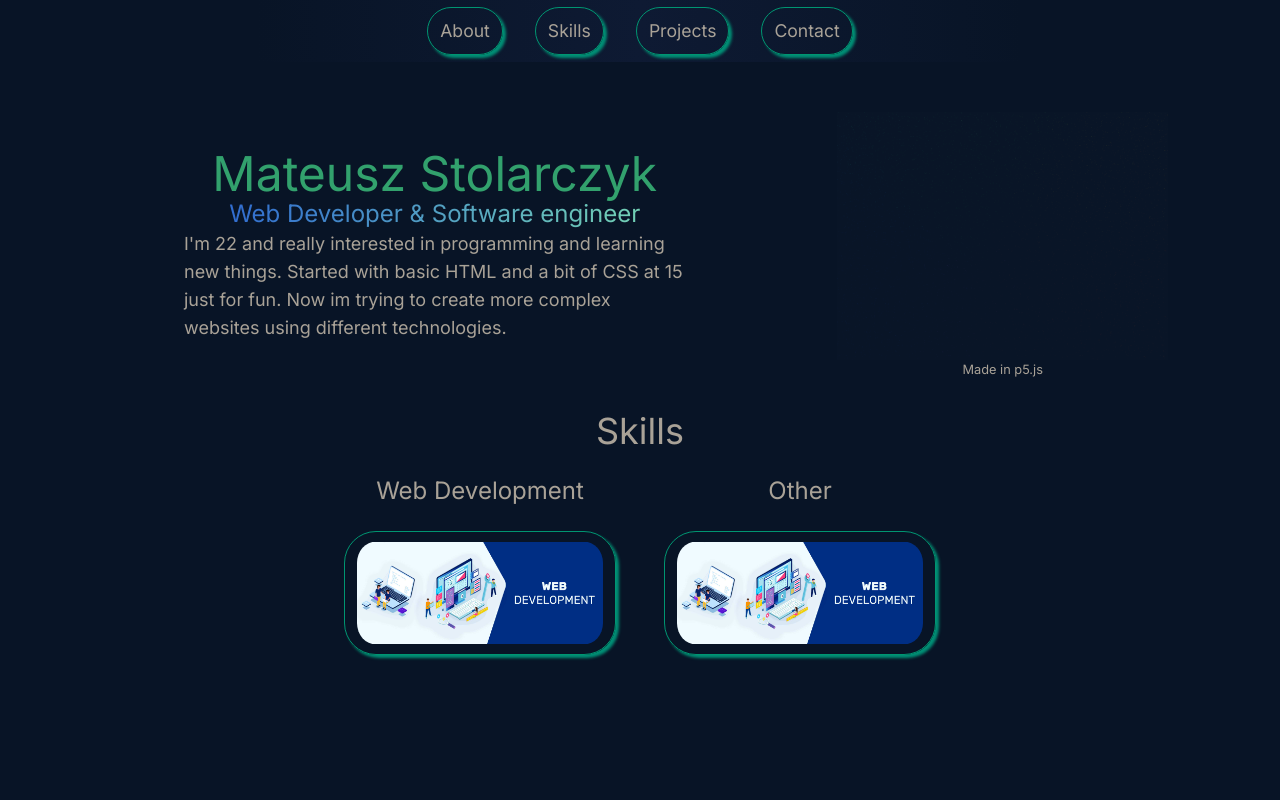
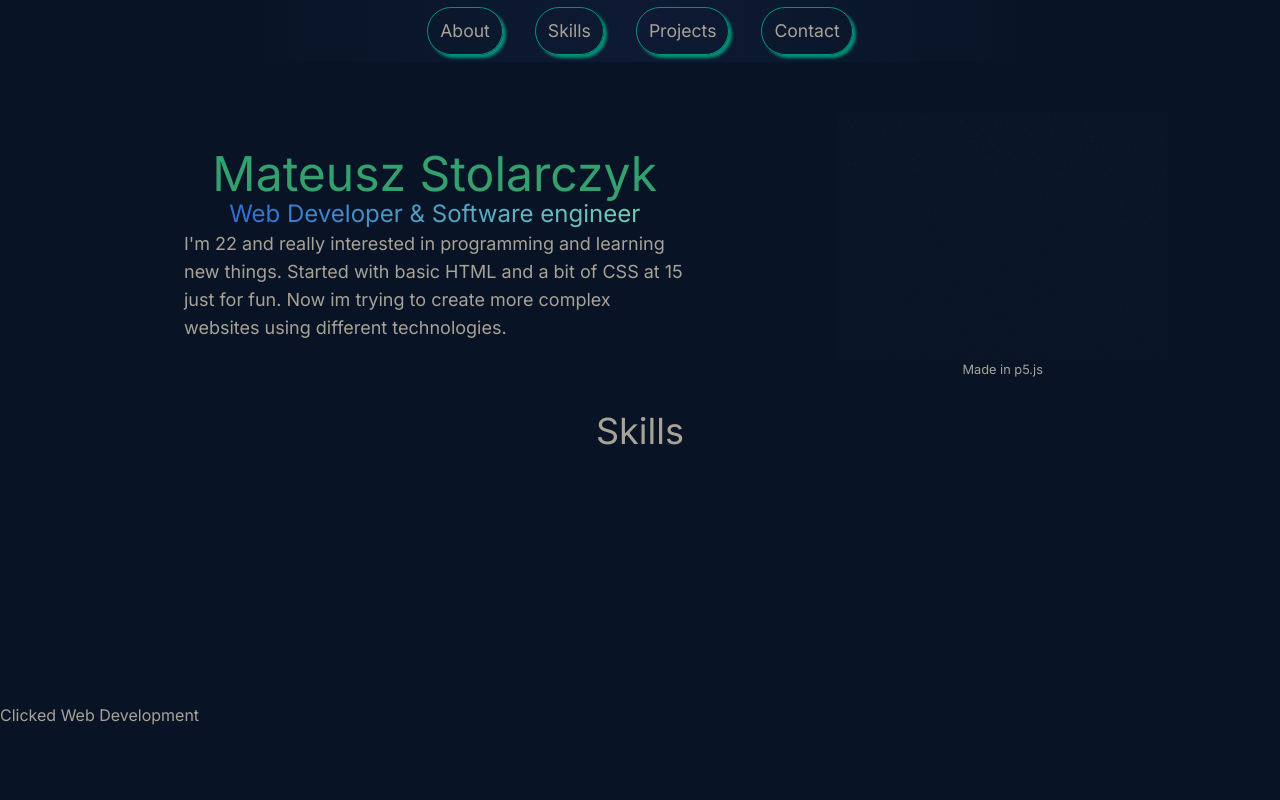
Before and after one commit to MateuszS0/Portfolio_Next.js-WIP, a Next.js app in the folder portfolio_nextjs/: page / in a window 1280 px wide. Both pictures are taken after a click on the picture 480 px from the left and 593 px from the top of the page. Shown: the top 800 px of the page. Built offline with nearby package versions, Linux system fonts and the light colour scheme.

Commit message:
feat: Skills animation

```diff
--- a/portfolio_nextjs/components/Skills/skills.css
+++ b/portfolio_nextjs/components/Skills/skills.css
@@ -0,0 +1,35 @@
+* {
+    margin: 0;
+    padding: 0;
+}
+
+.button-wrapper {
+    opacity: 1;
+    transition: opacity 1s ease-in-out;
+}
+.hide {
+    opacity: 0;
+    pointer-events: none;
+}
+.show {
+    opacity: 1;
+    pointer-events: auto;
+}
+
+@keyframes fadeOut {
+    from {
+        opacity: 1;
+    }
+    to {
+        opacity: 0;
+    }
+}
+
+@keyframes fadeIn {
+    from {
+        opacity: 0;
+    }
+    to {
+        opacity: 1;
+    }
+}
--- a/portfolio_nextjs/components/Skills/skills.tsx
+++ b/portfolio_nextjs/components/Skills/skills.tsx
@@ -1,34 +1,61 @@
+"use client"
+import { useState } from "react";
+import "./skills.css";
+
 const Skills = () => {
-    return(
+  const [showButtonWrapper, setShowButtonWrapper] = useState(true);
+  const [selectedButton, setSelectedButton] = useState(null);
+
+  const handleButtonClick = (buttonName: any) => {
+    setShowButtonWrapper(false);
+    setSelectedButton(buttonName);
+    // console.log(buttonName);
+  };
+
+  return (
     <div className="skills-wrapper">
       <h2 className="flex justify-center text-4xl">Skills</h2>
-            <div className=" w-full flex justify-center ">
+      <div className={`button-wrapper ${showButtonWrapper ? 'show' : 'hide'} flex justify-center`}>
         <div className="w-1/4 flex justify-center p-6">
-                    <div className="text-2xl text-center">Web Development
-                    <img className="button my-6"
+          <div className="text-2xl text-center">
+            Web Development
+            <img
+              className="button my-6"
               src="/web-dev-photo.jpg"
               alt="Web Dev"
               loading="lazy"
+              onClick={() => handleButtonClick("Web Development")}
             />
           </div>
         </div>
         <div className="w-1/4 flex justify-center p-6">
-                    <div className="text-2xl text-center">Other
-                    <img className="button my-6"
+          <div className="text-2xl text-center">
+            Other
+            <img
+              className="button my-6"
               src="/web-dev-photo.jpg"
               alt="Other"
+              onClick={() => handleButtonClick("Other")}
             />
           </div>
         </div>
       </div>
+      {selectedButton && (
+        <div className={`fade-container ${showButtonWrapper ? 'hide' : 'show'}`}>
+          {selectedButton === "Web Development" && (
+            <div>
+              <div>Clicked Web Development</div>
+            </div>
+          )}
+          {selectedButton === "Other" && (
+            <div>
+              <div>Clicked Other</div>
+            </div>
+          )}
+        </div>
+      )}
+    </div>
+  );
+};
 
-
-
-
-        </div>
-        //make blocks "frontend" "backend" "other" which you can click
-        //once clicked you see the specific skills
-        //the skills go in a slide? from top right and when clicked back they go to top left
-    )
-}
 export default Skills;
```
Lines whose indentation alone changed are shown as unchanged.
